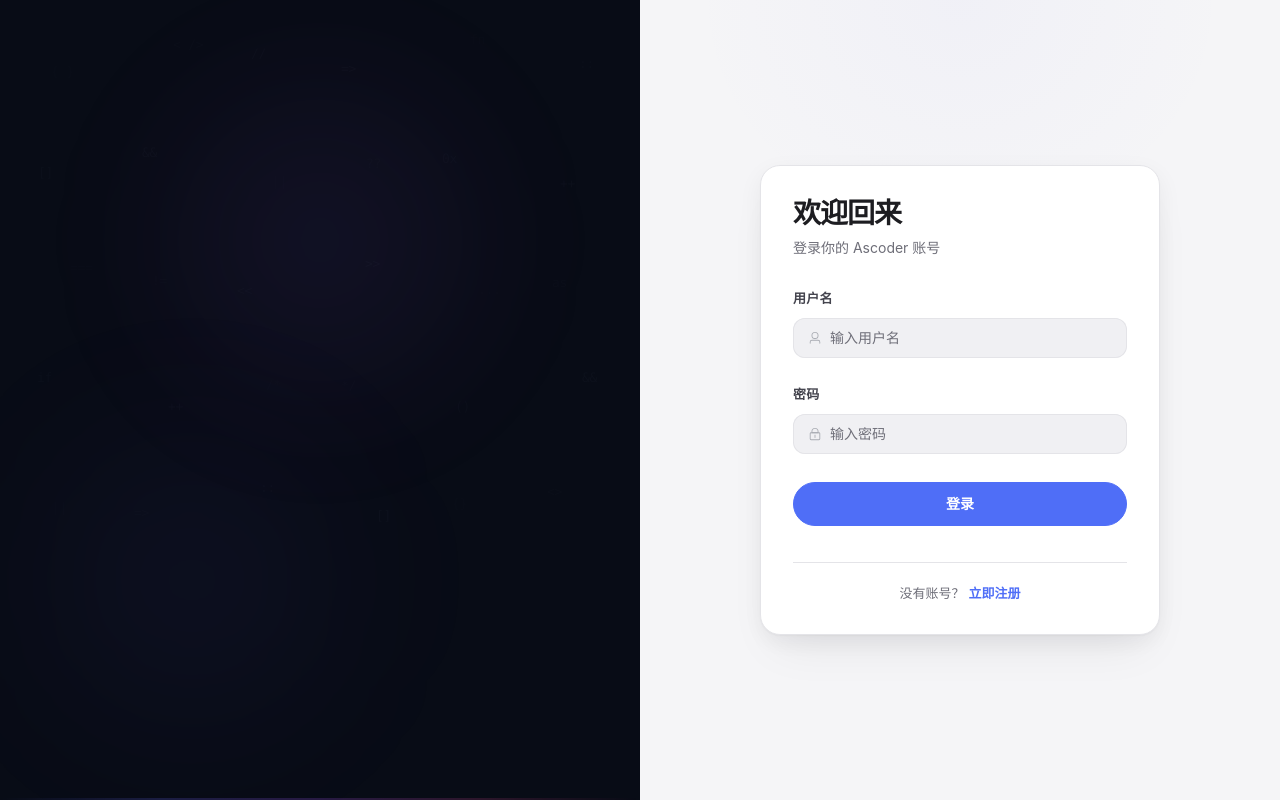
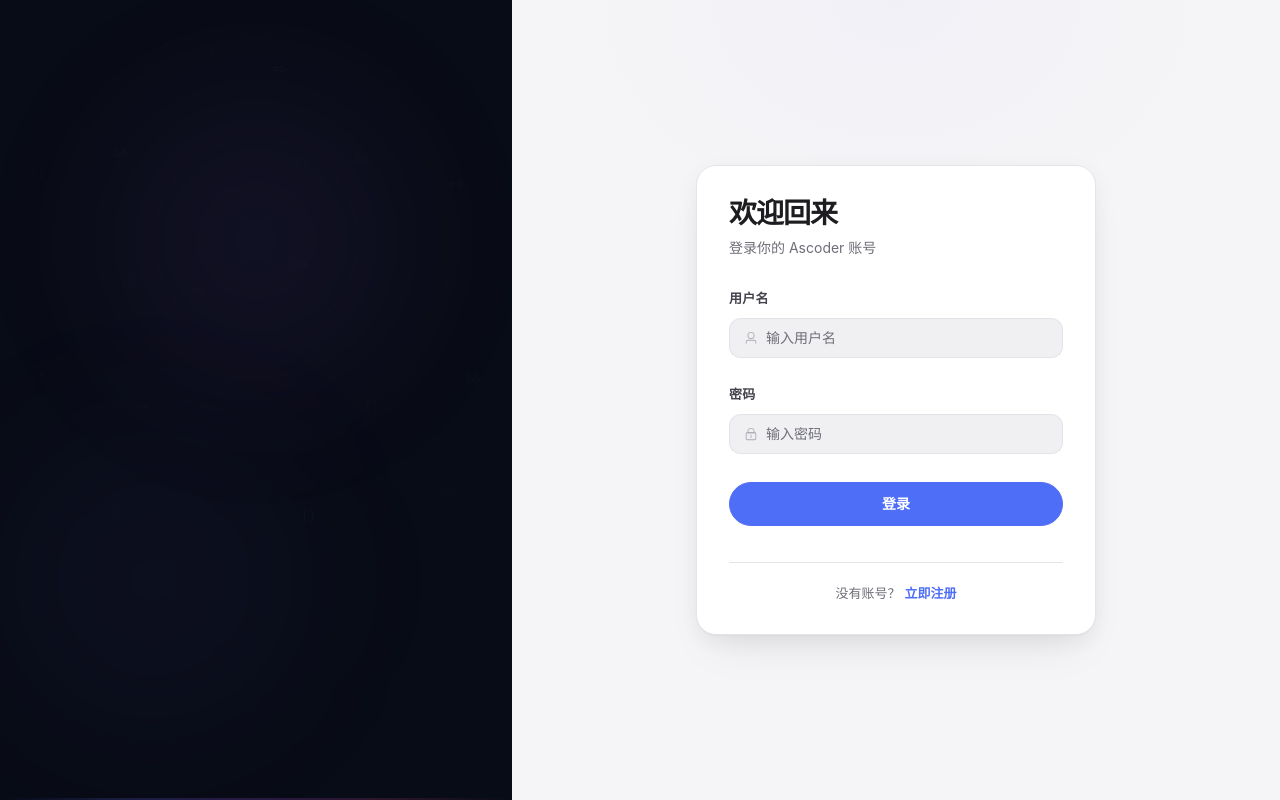
Before and after one commit to welsione/Ascoder, a Vue app in the folder frontend/web/: page /login in a window 1280 px wide. Built offline with nearby package versions, Linux system fonts and the light colour scheme; no server answers.

Commit message:
fix(ui): 品牌区缩窄为 2:3 比例

```diff
--- a/frontend/web/src/components/auth/AuthLayout.vue
+++ b/frontend/web/src/components/auth/AuthLayout.vue
@@ -75,7 +75,7 @@ function particleStyle(index: number) {
 <style scoped>
 .auth-shell {
   display: grid;
-  grid-template-columns: 1fr 1fr;
+  grid-template-columns: 2fr 3fr;
   min-height: 100vh;
 }
 
```
